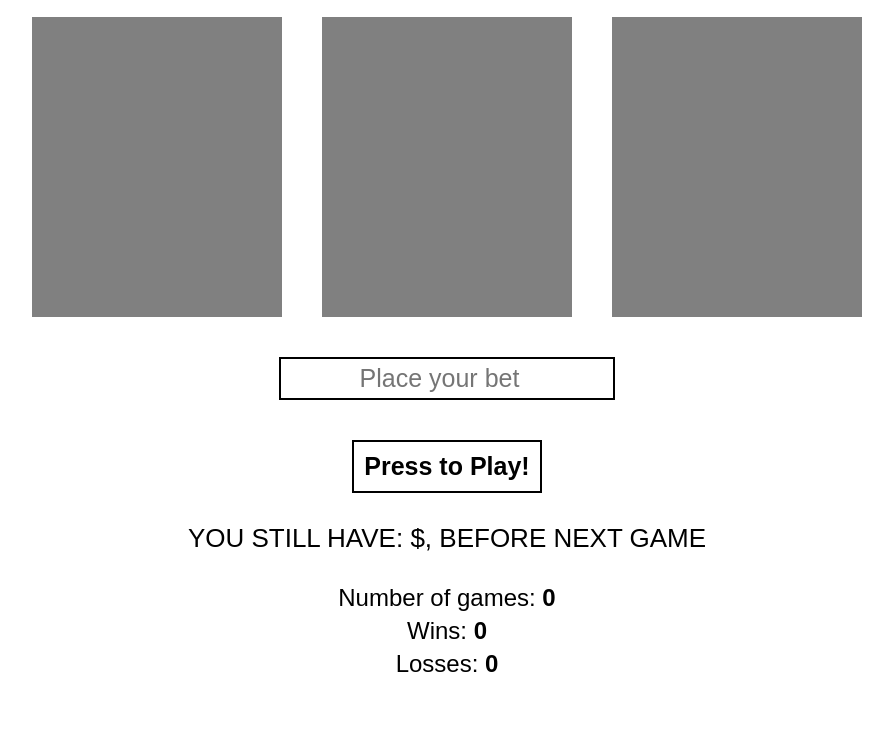
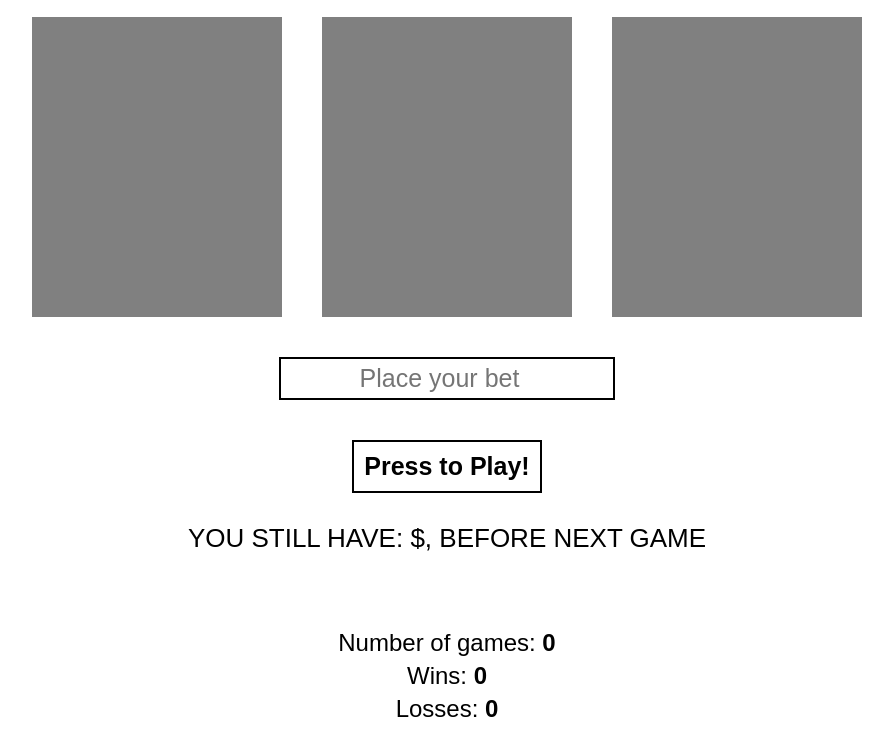
Before and after one commit to greg19850/Slot-Machine-OOP, a plain HTML site: page index.html in a window 1280 px wide. Shown: the part 117-860 px from the top of the page, without its empty margins (193-1086 px from the left). Before the commit the page ends 815 px from the top, so only its background shows below. Drawn offline with Linux system fonts and the light colour scheme.

Commit message:
added styling in css, for summary div

```diff
--- a/style.css
+++ b/style.css
@@ -61,6 +61,10 @@ h1{
   margin: 5px;
 }
 
+.summary .result{
+  padding: 20px
+}
+
 .wallet,.games,.wins,.losses{
   font-weight: bold;
 }
```
